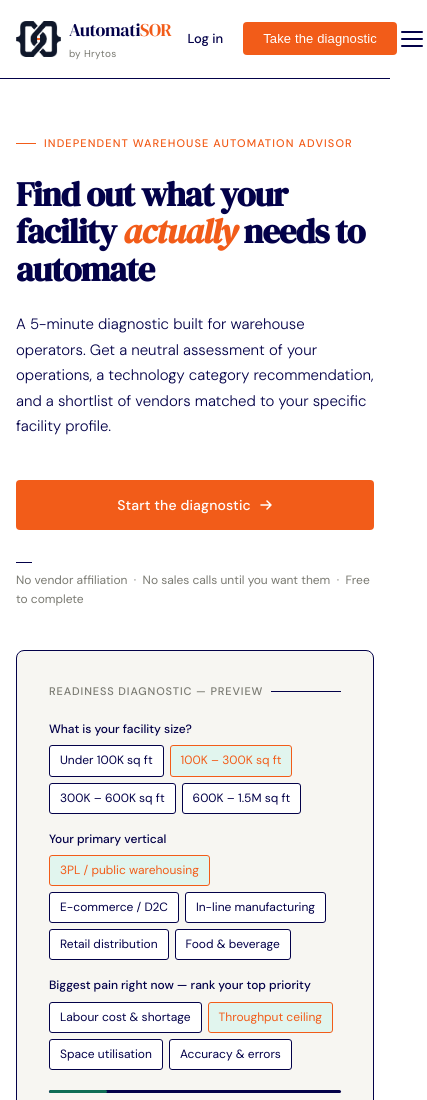
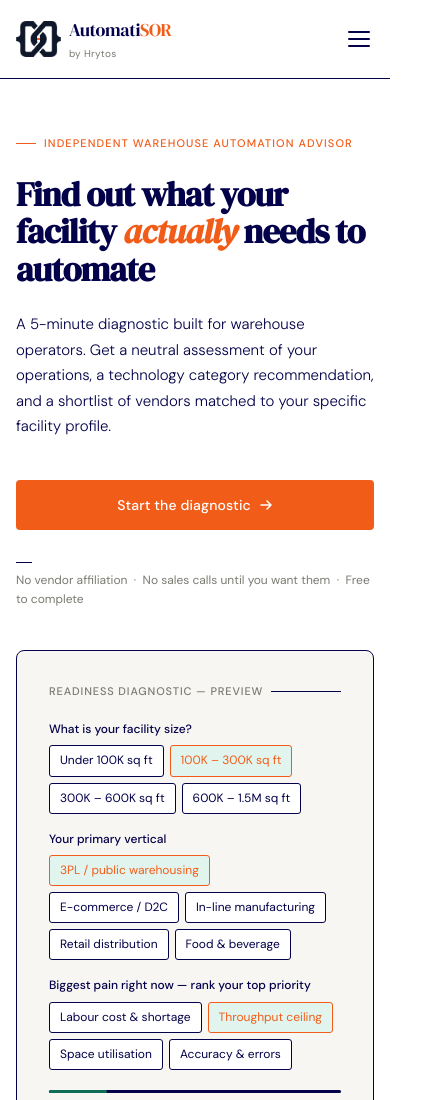
Before and after one commit to Hrytos/Automatisor, a website: page views/index.html in a window 390 px wide. Shown: the top 1100 px of the page, 427 px wide, since content can reach past the window. Drawn offline with Linux system fonts and the light colour scheme.

Commit message:
mobiel view nav action

```diff
--- a/public/css/styles.css
+++ b/public/css/styles.css
@@ -153,7 +153,7 @@ nav {
 }
 
 .nav-actions {
-  display: none;
+  display: flex;
   align-items: center;
   gap: 4px;
 }
@@ -1065,7 +1065,7 @@ footer {
   }
 
   .nav-actions {
-    display: flex;
+    display: none;
   }
 
   .nav-hamburger {
```
